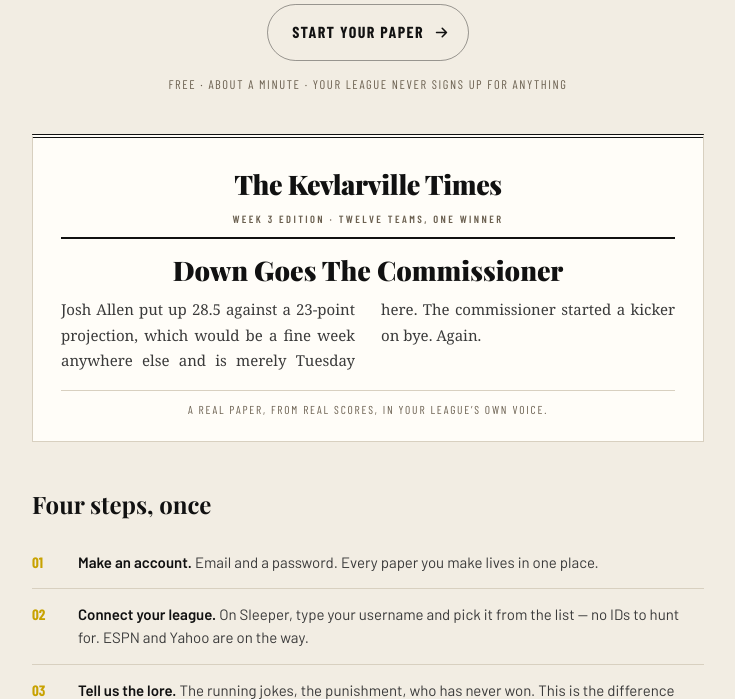
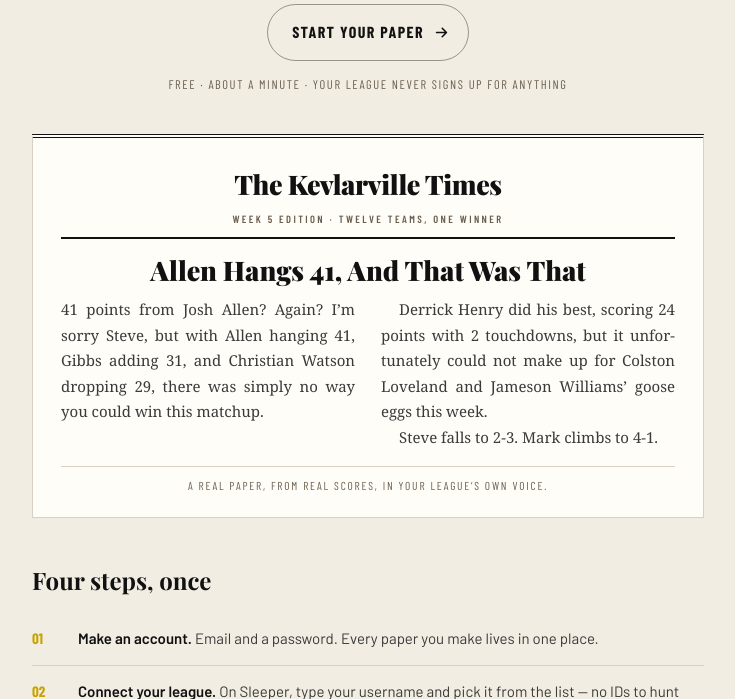
Before and after one commit to JHHammond/FantasyFootballNewsletter, a FastAPI app: page / in a window 1280 px wide. Shown: the part 360-1059 px from the top of the page, without its empty margins (272-1007 px from the left). Run offline with FastAPI, Linux system fonts and the light colour scheme; some libraries are stand-ins or nearby versions; some web fonts are replaced.

Commit message:
The specimen on the homepage is the pitch
The sample edition on the landing page was three sentences about a
projection — "28.5 against a 23-point projection" — which is the exact
register the paper is being pulled away from. It was also selling a
voice nobody had written yet.

Replaced with the copy John wrote: the columnist talks straight to the
manager who lost, names people rather than teams, gives scores without
projections, and closes on the two records. That is the paper being
built, so that is what the front of the site should show.

Week 3 becomes Week 5, because 2-3 and 4-1 is five games played.

Note: the sample says "2 touchdowns" and the paper cannot say that yet —
touchdown counts are not in the data. Either that lands or this line
does.

Co-Authored-By: Claude Opus 5 <noreply@anthropic.com>
Claude-Session: https://claude.ai/code/session_0178JrB5w9YKhnKPimdeCttd

```diff
--- a/web/static/style.css
+++ b/web/static/style.css
@@ -1007,6 +1007,13 @@ textarea { resize: vertical; }
     hyphens: auto;
 }
 
+/* Paragraphs inside the specimen are set like a newspaper's: no blank line
+   between them, the next one just indents. Two columns of 15px type are
+   narrow, and a blank line in one of them reads as a gap in the page. */
+.specimen-body p + p {
+    text-indent: 1.2em;
+}
+
 .specimen-caption {
     margin-top: 16px;
     padding-top: 10px;
--- a/web/templates/index.html
+++ b/web/templates/index.html
@@ -24,14 +24,24 @@
 <section class="specimen">
     <div class="specimen-masthead">
         <span class="specimen-name">The Kevlarville Times</span>
-        <span class="specimen-rule">Week 3 Edition &middot; Twelve teams, one winner</span>
+        <span class="specimen-rule">Week 5 Edition &middot; Twelve teams, one winner</span>
     </div>
-    <p class="specimen-headline">Down Goes The Commissioner</p>
-    <p class="specimen-body">
-        Josh Allen put up 28.5 against a 23-point projection, which would be a
-        fine week anywhere else and is merely Tuesday here. The commissioner
-        started a kicker on bye. Again.
-    </p>
+    <p class="specimen-headline">Allen Hangs 41, And That Was That</p>
+    <div class="specimen-body">
+        <p>
+            41 points from Josh Allen? Again? I&rsquo;m sorry Steve, but with
+            Allen hanging 41, Gibbs adding 31, and Christian Watson dropping
+            29, there was simply no way you could win this matchup.
+        </p>
+        <p>
+            Derrick Henry did his best, scoring 24 points with 2 touchdowns,
+            but it unfortunately could not make up for Colston Loveland and
+            Jameson Williams&rsquo; goose eggs this week.
+        </p>
+        <p>
+            Steve falls to 2-3. Mark climbs to 4-1.
+        </p>
+    </div>
     <p class="specimen-caption">A real paper, from real scores, in your league&rsquo;s own voice.</p>
 </section>
 
```
